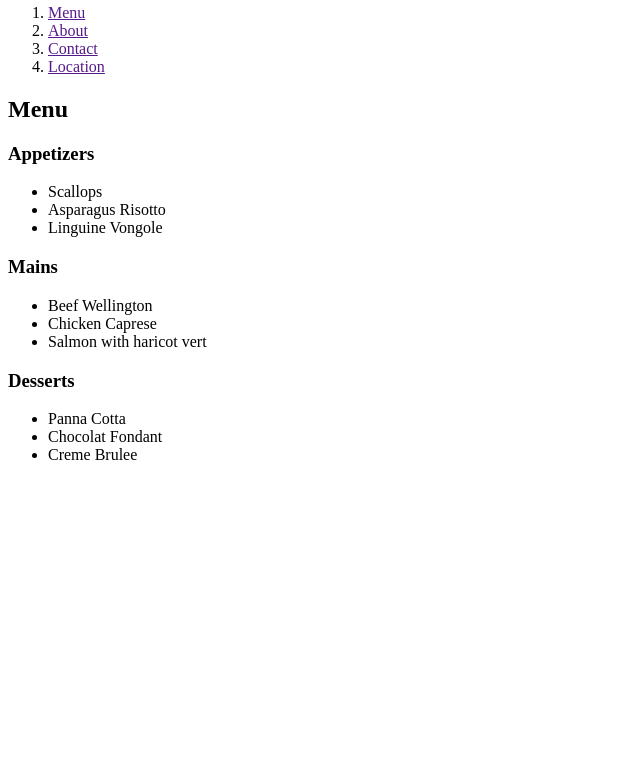
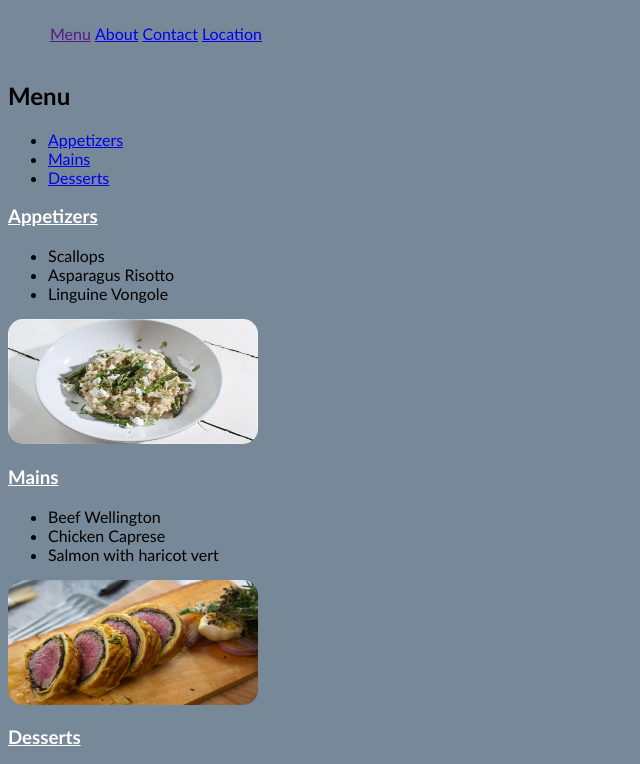
Before and after one commit to lbreguet/cs3051, a plain HTML site: page Restaurant/index.html in a window 1280 px wide. Shown: the part 76-840 px from the top of the page, without its empty margins (0-640 px from the left). Before the commit the page ends 800 px from the top, so only its background shows below. Drawn offline with Linux system fonts and the light colour scheme.

Commit message:
Finish restaurant

```diff
--- /dev/null
+++ b/Restaurant/assets/css/main.css
@@ -0,0 +1,22 @@
+body {
+    background-color: lightslategrey;
+    font-family: 'Gill Sans', 'Gill Sans MT', Calibri, 'Trebuchet MS', sans-serif;
+}
+
+nav > ol {
+    list-style-type: none;
+    display: inline-flex;
+}
+
+nav > ol > li {
+    padding: 2px;
+}
+
+h3 {
+    color: white;
+    text-decoration: underline;
+}
+
+img {
+    border-radius: 15px;
+}
--- a/Restaurant/index.html
+++ b/Restaurant/index.html
@@ -2,46 +2,56 @@
 <html>
     <head>
         <title>Chez Breguet</title>
+        <link rel="stylesheet" type="text/css" href="./assets/css/main.css"/>
     </head>
     <body>
         <h1>Chez Breguet</h1>
         <nav>
             <ol>
                 <li><a href="">Menu</a></li>
-                <li><a href="">About</a></li>
-                <li><a href="">Contact</a></li>
-                <li><a href="">Location</a></li>
+                <li><a href="about.html">About</a></li>
+                <li><a href="contact.html">Contact</a></li>
+                <li><a href="location.html">Location</a></li>
             </ol>
         </nav>
         <h2>Menu</h2>
+        <ul>
+            <li><a href="#apps">Appetizers</a></li>
+            <li><a href="#mains">Mains</a></li>
+            <li><a href="#desserts">Desserts</a></li>
+        </ul>
+
         <div class="container">
-
-            <div class="apps">
+            <div id="apps">
                 <h3>Appetizers</h3>
                 <ul>
                     <li>Scallops</li>
                     <li>Asparagus Risotto</li>
                     <li>Linguine Vongole</li>
                 </ul>
+                <img src="./assets/img/asp_risotto.jpeg" alt="Asparagus Risotto" width="250" height="125" />
             </div>
 
-            <div class="mains">
+            <div id="mains">
                 <h3>Mains</h3>
                 <ul>
                     <li>Beef Wellington</li>
                     <li>Chicken Caprese</li>
                     <li>Salmon with haricot vert</li>
                 </ul>
+                <img src="./assets/img/beef_wellington.jpeg" alt="Beef Wellington" width="250" height="125"/>
             </div>
 
-            <div class="desserts">
+            <div id="desserts">
                 <h3>Desserts</h3>
                 <ul>
                     <li>Panna Cotta</li>
                     <li>Chocolat Fondant</li>
                     <li>Creme Brulee</li>
                 </ul>
+                <img src="./assets/img/creme_brulee.jpeg" alt="Creme Brulee" width="250" height="125" />
             </div>
         </div>
+        <p>Copyright 2019: <a href="https://www.aup.edu">Louis Breguet</a></p>
     </body>
 </html>
```
Also changed, not shown: Restaurant/about.html (added, +23 -0 lines), Restaurant/contact.html (added, +21 -0 lines), Restaurant/location.html (added, +21 -0 lines), Restaurant/assets/img/asp_risotto.jpeg (added), Restaurant/assets/img/beef_wellington.jpeg (added), Restaurant/assets/img/creme_brulee.jpeg (added).
